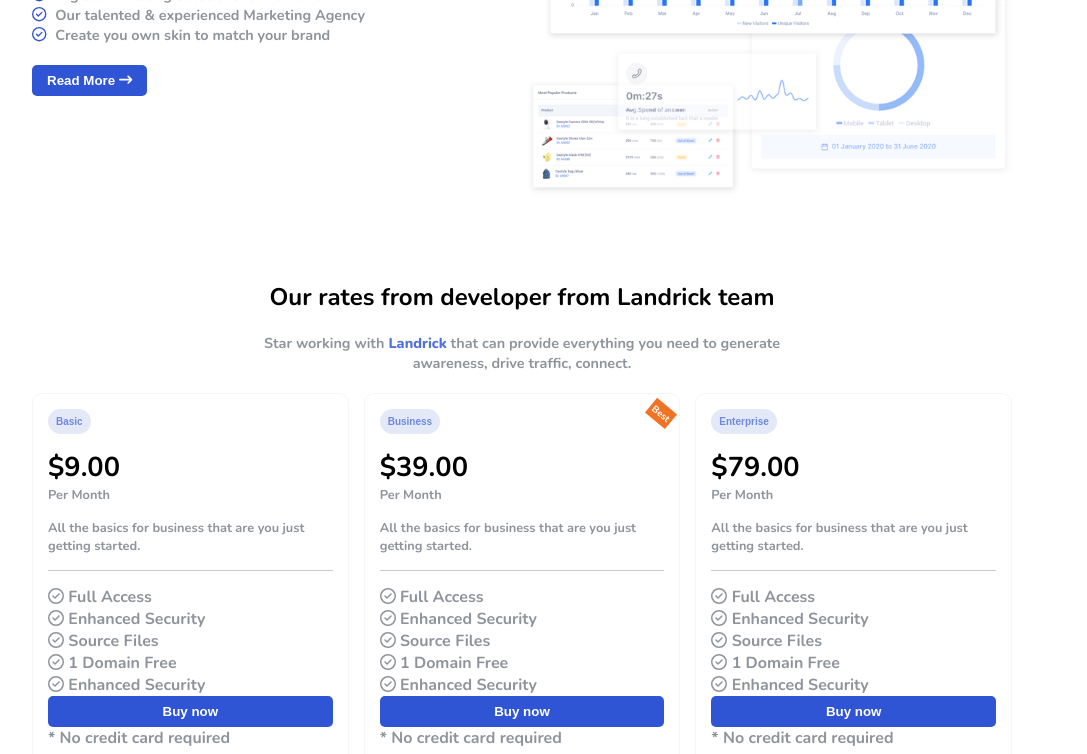
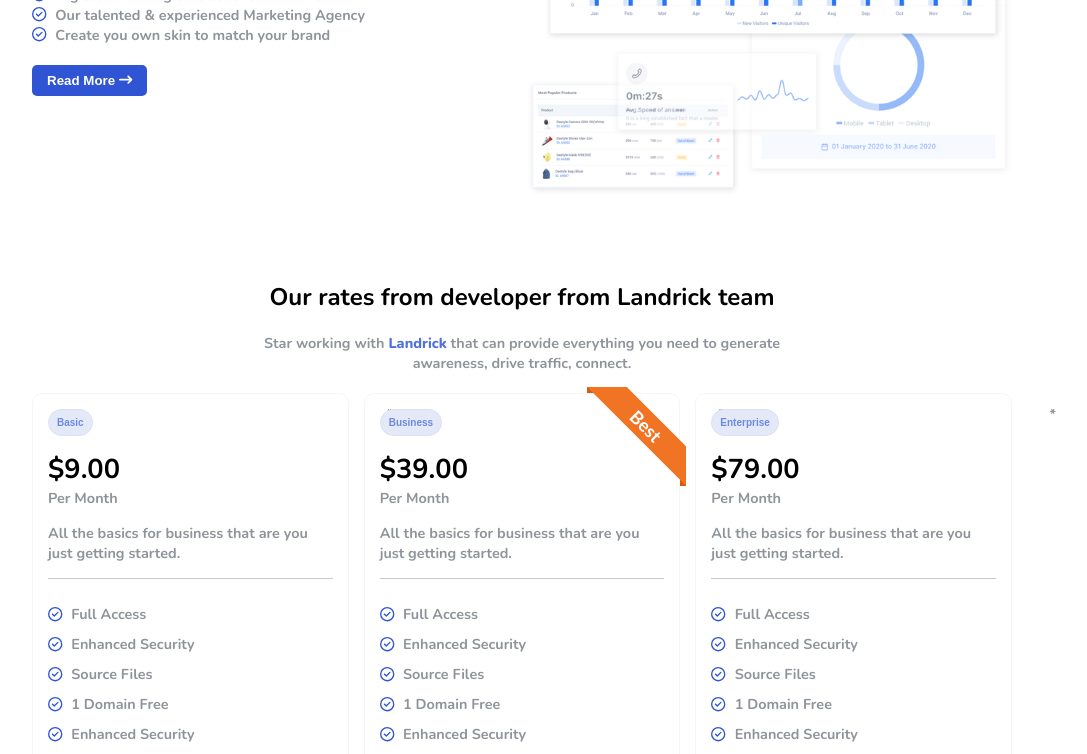
Before and after one commit to Siripiri-hue/proj-html-vuejs, a Vue app: page / in a window 1280 px wide. Shown: the part 2000-2754 px from the top of the page, without its empty margins (118-1205 px from the left). Built offline with nearby package versions, Linux system fonts and the light colour scheme.

Commit message:
Aggiunta banda best rate

```diff
--- /dev/null
+++ b/src/assets/scss/bestRateBand.scss
@@ -0,0 +1,54 @@
+.best-rate {
+    width: 150px;
+    height: 150px;
+    overflow: hidden;
+    position: absolute;
+
+    &::before,
+    &::after {
+        position: absolute;
+        z-index: -1;
+        content: '';
+        display: block;
+        border: 4px solid $bandShadow;
+    }
+
+    span {
+        position: absolute;
+        display: block;
+        width: 150px;
+        padding: 5px 0;
+        background-color: $bandBkg;
+        color: white;
+        font: 700 18px/1 'Lato', sans-serif;
+        text-align: center;
+    }
+}
+
+/* top right*/
+.best-rate-top-right {
+    top: -7px;
+    right: -7px;
+
+    &::before,
+    &::after {
+        border-top-color: transparent;
+        border-right-color: transparent;
+    }
+
+    &::before {
+        top: -1px;
+        left: 51px;
+    }
+
+    &::after {
+        bottom: 51px;
+        right: -1px;
+    }
+
+    span {
+        left: 35px;
+        top: 25px;
+        transform: rotate(45deg);
+    }
+}
--- a/src/assets/scss/colorPalette.scss
+++ b/src/assets/scss/colorPalette.scss
@@ -26,6 +26,7 @@
 $headerLine: #ebeef1;
 $cardBorder: #F5F6F7;
 $darkCardBorder: #c6cace;
+$labelBorder: #DAE1F7;
 
 $cardRateShadow: #ADB5BD;
 
--- a/src/assets/scss/common.scss
+++ b/src/assets/scss/common.scss
@@ -77,7 +77,7 @@
 .label {
     background-color: $labelBkg;
     color: $labelText;
-    border: none;
+    border: 1px solid $labelBorder;
     border-radius: 50px;
     padding: 7px 8px;
     font-weight: 800;
--- a/src/components/MainComponents/RatesComponent.vue
+++ b/src/components/MainComponents/RatesComponent.vue
@@ -19,14 +19,16 @@
                     <p class="card-subtitle">{{ subscript.rate }}</p>
                 </div>
                 <p class="card-details">{{ subscript.description }}</p>
-                <div class="card-description flex-col">
+                <div class="card-benefits flex-col">
                     <span v-for="(benefit, index) in subscript.benefits" :key="index">
-                        <font-awesome-icon icon="fa-regular fa-circle-check" /> {{ benefit }}
+                        <span class="blue-text"><font-awesome-icon icon="fa-regular fa-circle-check" /></span> {{ benefit }}
                     </span>
                 </div>
                 <button class="blue-btn">Buy now</button>
-                <p class="card-description">* No credit card required</p>
-                <div id="best-rate" v-show="(index ===1)">Best</div>
+                <p class="card-notes">* No credit card required</p>
+                <div class="best-rate best-rate-top-right" v-show="(index === 1)">
+                    <span>Best</span>
+                </div>
             </div>
         </div>
     </section>
@@ -72,6 +74,7 @@
 
 <style lang="scss" scoped>
 @import '../../assets/scss/colorPalette.scss';
+@import '../../assets/scss/bestRateBand.scss';
 
 #card-wrapper {
     gap: 15px;
@@ -85,6 +88,8 @@
         position: relative;
         color: $sectionText;
         font-weight: 700;
+        // overflow: hidden;
+        font-size: 0.9rem;
 
         .title-wrapper {
             margin: 15px 0;
@@ -95,36 +100,49 @@
             font-size: 1.7rem;
         }
 
-        .card-subtitle {
-            font-size: 0.8rem;
+        // .card-subtitle, .card-details, .card-notes {
+        //     font-size: 0.8rem;
+        // }
+
+        .card-details::after {
+            content: "";
+            display: block;
+            border-bottom: 1px solid $darkCardBorder;
+            width: 100%;
+            margin: 15px 0;
         }
 
-        .card-details {
-            font-size: 0.8rem;
+        .card-benefits {
+            margin: 20px 0;
 
-            &::after {
-                content: "";
-                display: block;
-                border-bottom: 1px solid $darkCardBorder;
-                width: 100%;
-                margin: 15px 0;
+            span{
+                margin: 5px 0;
+
+                .blue-text {
+                    margin-right: 5px;
+                }
             }
         }
 
         .blue-btn {
             width: 100%;
+            margin-bottom: 10px;
         }
 
-        #best-rate {
-            position: absolute;
-            top: 10px;
-            right: 5px;
-            background-color: $bandBkg;
-            transform: rotate(40deg);
-            color: white;
-            font-size: 0.6rem;
-            padding: 3px;
+        .card-notes {
+            font-size: 0.8rem;
         }
+
+        // #best-rate {
+        //     position: absolute;
+        //     top: 10px;
+        //     right: -45px;
+        //     background-color: $bandBkg;
+        //     transform: rotate(40deg);
+        //     color: white;
+        //     font-size: 0.6rem;
+        //     padding: 3px 60px;
+        // }
 
         &:hover {
             transform: scale(1.05);
@@ -132,6 +150,18 @@
             // box-shadow: 17px 2px 20px 0px rgba(159,159,159,0.5);
             // box-shadow: -17px 2px 20px 0px rgba(159,159,159,0.5);
         }
+
+        &::before {
+            content: "*";
+            display: block;
+            position:absolute;
+            top: 10px;
+            right: -45px;
+        }
+
+        // &::after {
+        //     content: "ciao";
+        // }
     }
 }
 </style>
```
